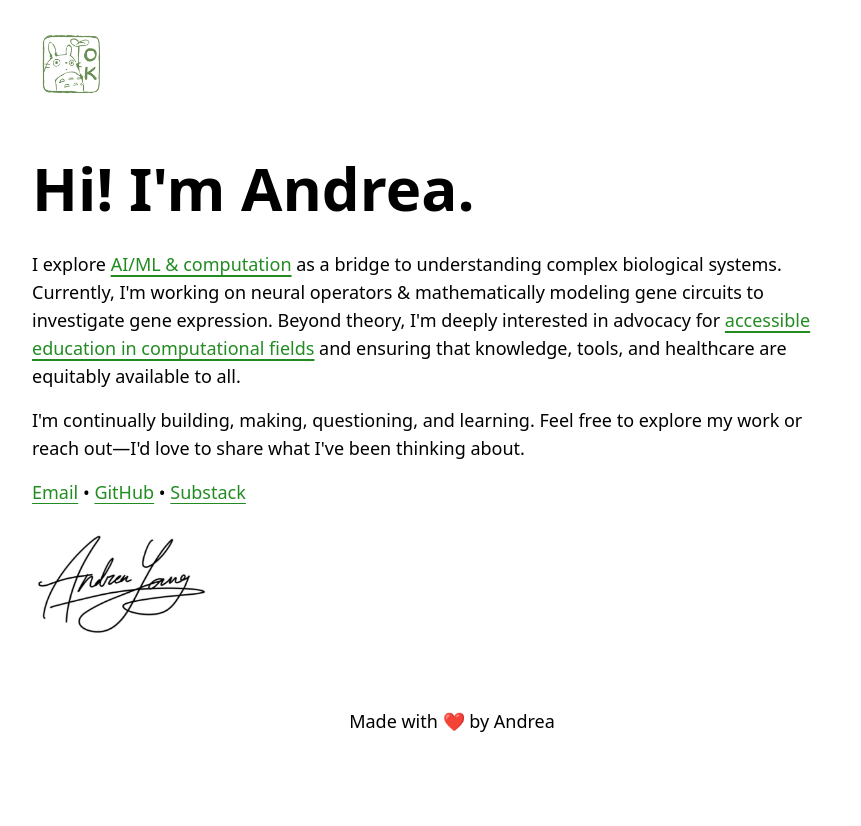
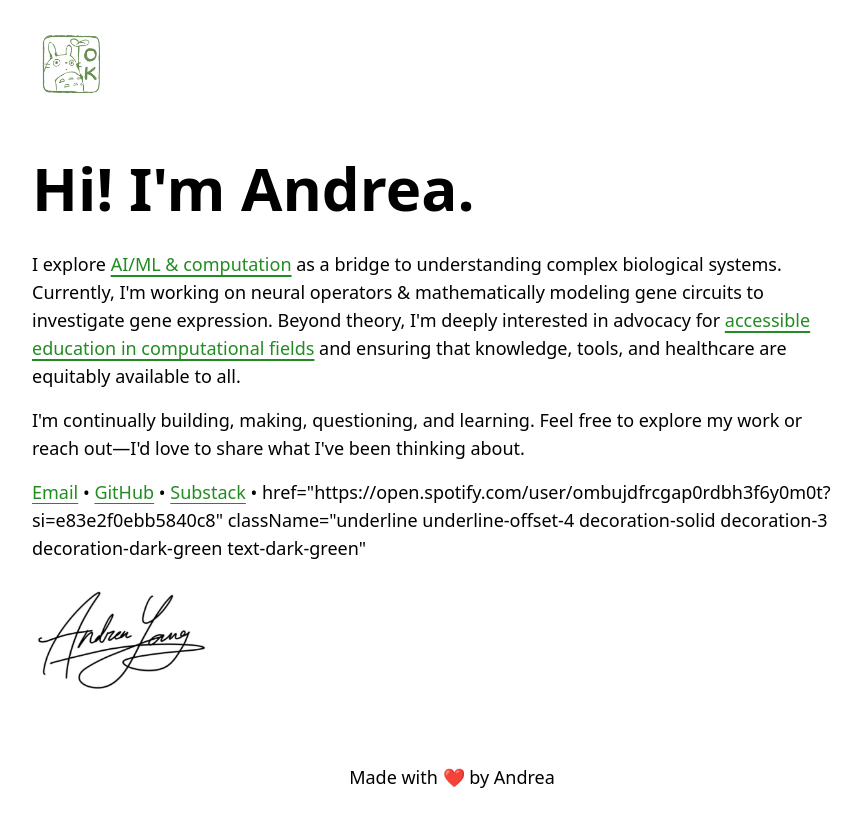
Before and after one commit to andrearyang/andreayang, a Next.js app: page / in a window 1280 px wide. Shown: the whole page, without its empty margins (188-1049 px from the left). Before the commit the page ends 800 px from the top, so only its background shows below. Built offline with nearby package versions, Linux system fonts and the light colour scheme.

Commit message:
add spotify

```diff
--- a/pages/index.js
+++ b/pages/index.js
@@ -54,11 +54,17 @@ export default function Home() {
                 className="underline underline-offset-4 decoration-solid decoration-3 decoration-dark-green text-dark-green"
               >
                 Substack
+              </a> •{' '}
+
+              <a>
+                href="https://open.spotify.com/user/ombujdfrcgap0rdbh3f6y0m0t?si=e83e2f0ebb5840c8"
+                className="underline underline-offset-4 decoration-solid decoration-3 decoration-dark-green text-dark-green"
               </a>
 
               <div className="mt-5 text-left">
                 <img src="/signature.png" alt="Andrea Yang Signature" className="w-48 h-auto" />
               </div>
+
             </div>
           </div>
         </div>
```
